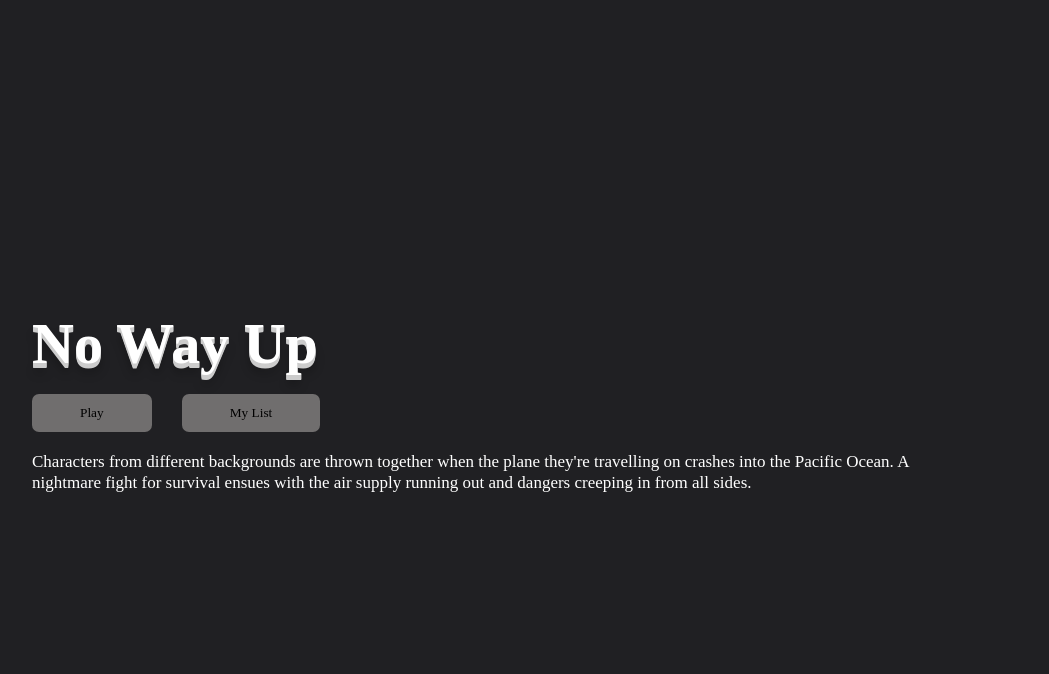
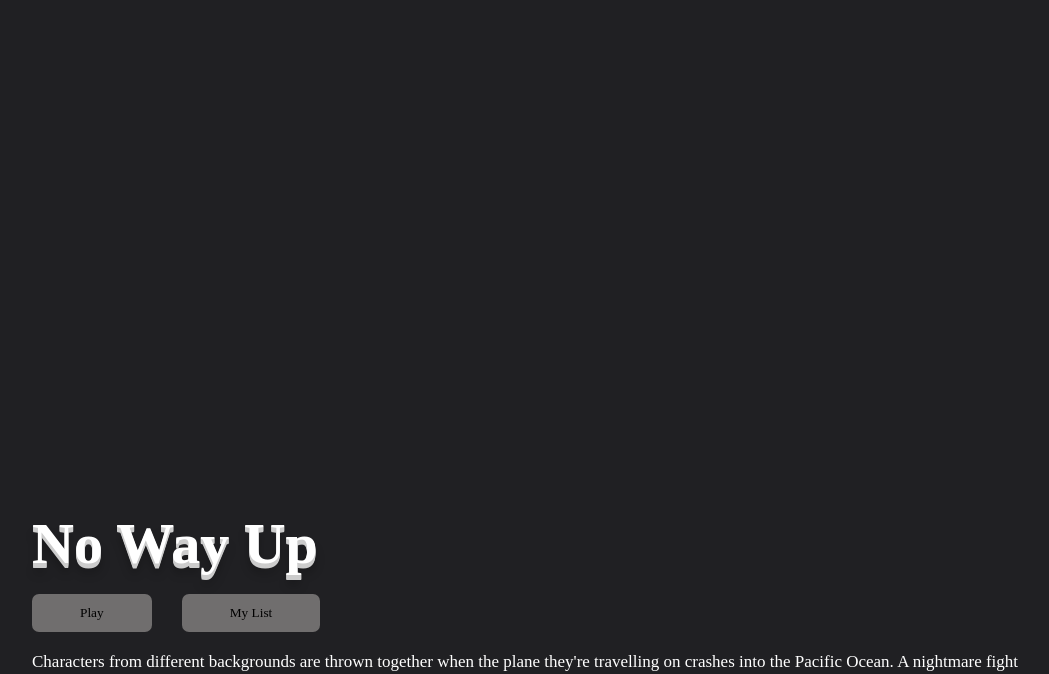
Before and after one commit to mukhammadalikamalov/Netflix.com, a plain HTML site: page index.html in a window 1280 px wide. Shown: the part 117-791 px from the top of the page, without its empty margins (8-1057 px from the left). Drawn offline with nearby package versions, Linux system fonts and the light colour scheme; no server answers.

Commit message:
the best

```diff
--- a/css/style.css
+++ b/css/style.css
@@ -27,12 +27,13 @@ body {
   background-position: center center;
   color: white;
   object-fit: contain;
-  height: 740px;
+  height: 1000px;
+  max-height: 1100px;
 }
 
 .banner__contents {
   margin-left: 30px;
-  padding-top: 432px;
+  padding-top: 632px;
   height: 190px;
 }
 
@@ -44,9 +45,9 @@ body {
 }
 
 .banner__description {
-  width: 940px;
+  width: 1000px;
   font-size: 17px;
-  max-width: 960px;
+  max-width: 1000px;
   height: 180px;
   font-weight: 100;
   padding-left: 10px;
```
